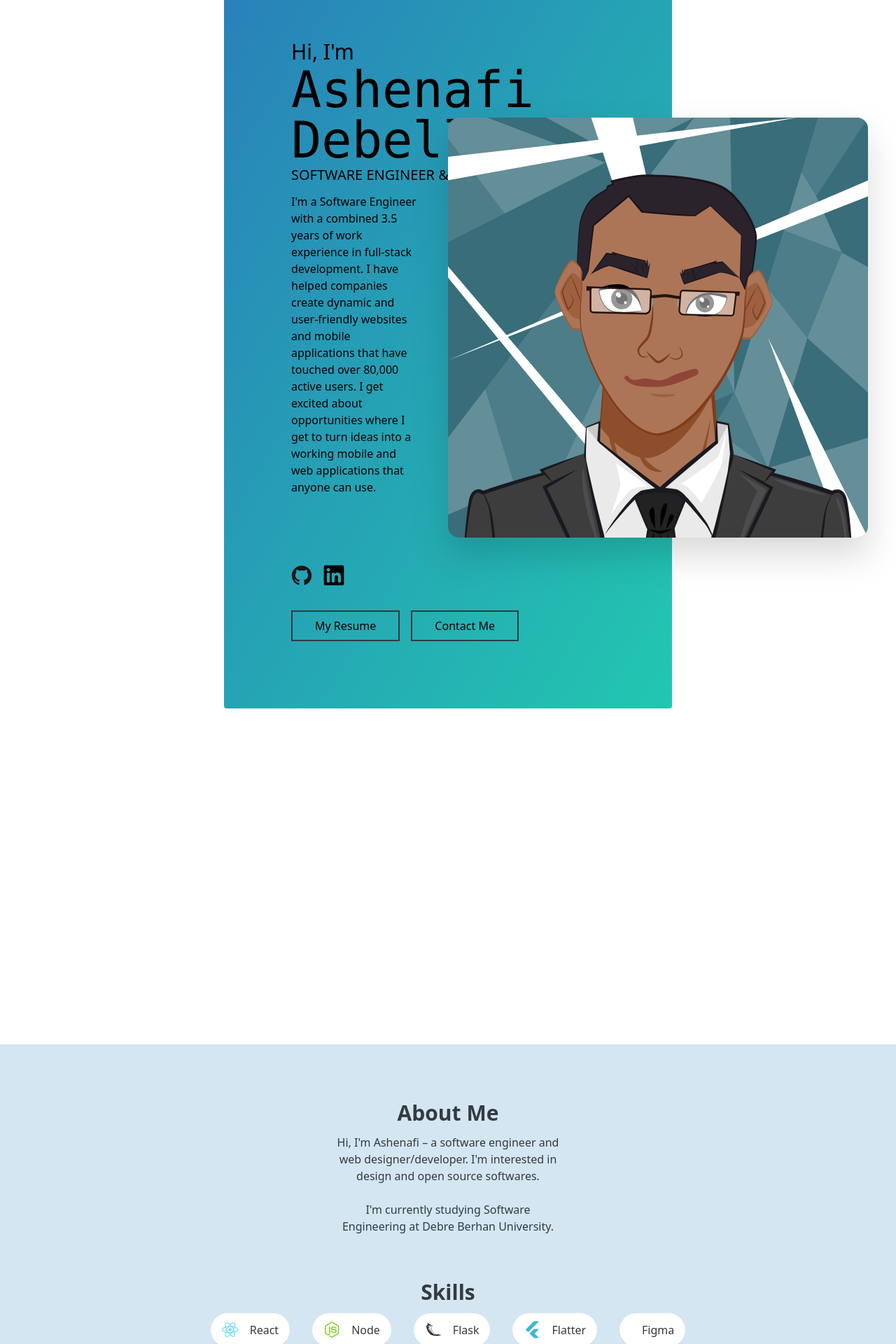
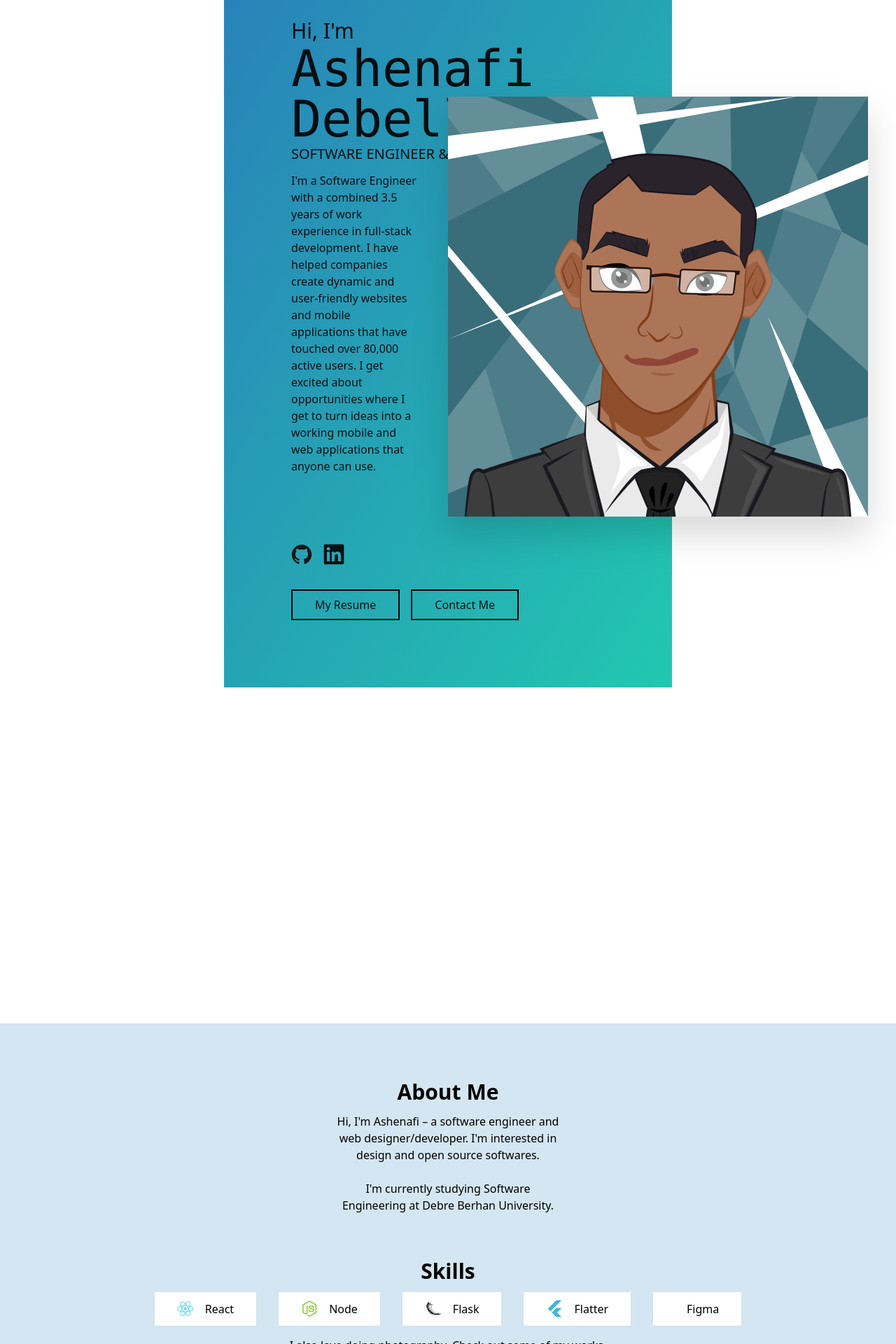
Before and after one commit to ashenafiDL/portfolio-website, a JavaScript app: page / in a window 1280 px wide. Shown: the part 160-2080 px from the top of the page at 70% size. Built offline with nearby package versions, Linux system fonts and the light colour scheme.

Commit message:
Minor design improvements

```diff
--- a/package.json
+++ b/package.json
@@ -37,8 +37,8 @@
     ]
   },
   "devDependencies": {
-    "prettier": "^2.8.3",
-    "prettier-plugin-tailwindcss": "^0.2.2",
+    "prettier": "^2.8.4",
+    "prettier-plugin-tailwindcss": "^0.2.3",
     "tailwindcss": "^3.2.4"
   }
 }
--- a/src/components/about/about-me.js
+++ b/src/components/about/about-me.js
@@ -41,7 +41,10 @@ function AboutMe() {
           <div className="flex gap-8">
             {skills.map((skill) => {
               return (
-                <div className="flex w-fit items-center gap-4 rounded-full bg-white px-4 py-2 shadow-sm duration-200 hover:-translate-y-[1px] hover:scale-105 hover:cursor-default hover:shadow-lg">
+                <div
+                  className="flex w-fit items-center gap-4
+                 bg-white px-8 py-2 shadow-sm duration-200 hover:-translate-y-[1px] hover:scale-105 hover:cursor-default hover:shadow-lg"
+                >
                   {/* TODO - use image instead of icon */}
                   <i class={skill.logo_class}></i>
                   <span>{skill.skill_name}</span>
--- a/src/components/contact-me/contact-me.js
+++ b/src/components/contact-me/contact-me.js
@@ -42,7 +42,7 @@ function ContactMe() {
               name="attachment"
               id="attachment"
             />
-            <button className="border-2 border-primary bg-primary py-2 px-8 font-bold text-white duration-200 hover:bg-white hover:text-primary">
+            <button className="border-2 border-primary bg-gradient-to-r from-primary to-primary bg-[length:100%_100%] bg-right bg-no-repeat py-2 px-8 font-bold text-white duration-200 hover:bg-white hover:bg-[length:0_100%] hover:text-primary">
               Send
             </button>
           </div>
--- a/src/components/footer/footer.js
+++ b/src/components/footer/footer.js
@@ -5,9 +5,9 @@ function Footer() {
         <p className="flex flex-row justify-center gap-4">
           {/* TODO - make this thing a link */}
           <span>ashenafi.debella101@gmail.com</span>
-          <div className="border border-black"></div>
+          <div className="border border-gray-600"></div>
           <span>+2519 60-16-11-07</span>
-          <div className="border border-black"></div>
+          <div className="border border-gray-600"></div>
           <span>Addis Ababa, Ethiopia</span>
         </p>
         <p className="mt-2">
--- a/src/components/header/Header.js
+++ b/src/components/header/Header.js
@@ -1,6 +1,6 @@
 const Header = () => {
   return (
-    <header className="flex h-24 flex-row justify-between border border-b-gray-300 px-80">
+    <header className="flex flex-row justify-between border border-b-gray-300 py-4 px-80">
       {/* Logo */}
       <div className="my-auto">
         <a href="/">
--- a/src/components/hero/Hero.js
+++ b/src/components/hero/Hero.js
@@ -1,10 +1,10 @@
-import Avatar from "../../svg/Avatar.svg";
+import Avatar from "../../assets/svg/Avatar.svg";
 
 const Hero = () => {
   return (
     <section className="relative mt-6 flex flex-row gap-4 px-80 pb-96">
       {/* Hero section text */}
-      <div className="font-sofia-sans w-full rounded bg-gradient-to-br from-primary to-secondary px-24 py-24 drop-shadow-sm">
+      <div className="font-sofia-sans w-full bg-gradient-to-br from-primary to-secondary px-24 py-24 text-black text-opacity-90 drop-shadow-sm">
         <div>
           <h1 className="text-3xl">Hi, I'm</h1>
 
@@ -32,23 +32,18 @@ const Hero = () => {
         </div>
 
         <div className="flex flex-row gap-4">
-          {/* TODO - add hover effect */}
-          <button className="border-2 border-black bg-transparent py-2 px-8 ">
+          <button className="border-2 border-black bg-transparent bg-gradient-to-r from-black to-black bg-[length:0_100%] bg-no-repeat py-2 px-8 duration-200 hover:bg-[length:100%_100%] hover:text-white">
             My Resume
           </button>
-          <button className="border-2 border-black bg-transparent py-2 px-8">
+          <button className="border-2 border-black bg-transparent bg-gradient-to-r from-black to-black bg-[length:0_100%] bg-no-repeat py-2 px-8 duration-200 hover:bg-[length:100%_100%] hover:text-white">
             Contact Me
           </button>
         </div>
       </div>
 
       {/* Hero section image */}
-      <div className="absolute top-52 left-2/4 rounded">
-        <img
-          src={Avatar}
-          alt="Avatar"
-          className="h-2/3 rounded-2xl drop-shadow-2xl"
-        />
+      <div className="absolute top-52 left-2/4">
+        <img src={Avatar} alt="Avatar" className="h-2/3 drop-shadow-2xl" />
       </div>
     </section>
   );
--- a/tailwind.config.js
+++ b/tailwind.config.js
@@ -4,12 +4,11 @@ module.exports = {
   theme: {
     extend: {
       colors: {
-        primary: '#2980B9',
-        secondary: '#22C7B0',
-        black: '#333B41',
-        error: '#C0392B'
-      }
+        primary: "#2980B9",
+        secondary: "#22C7B0",
+        error: "#C0392B",
+      },
     },
   },
   plugins: [],
-}
+};
```
Also changed, not shown: src/assets/svg/Avatar.svg (renamed from src/svg/Avatar.svg), 1 other file (tests, documents, lock files or other folders).
